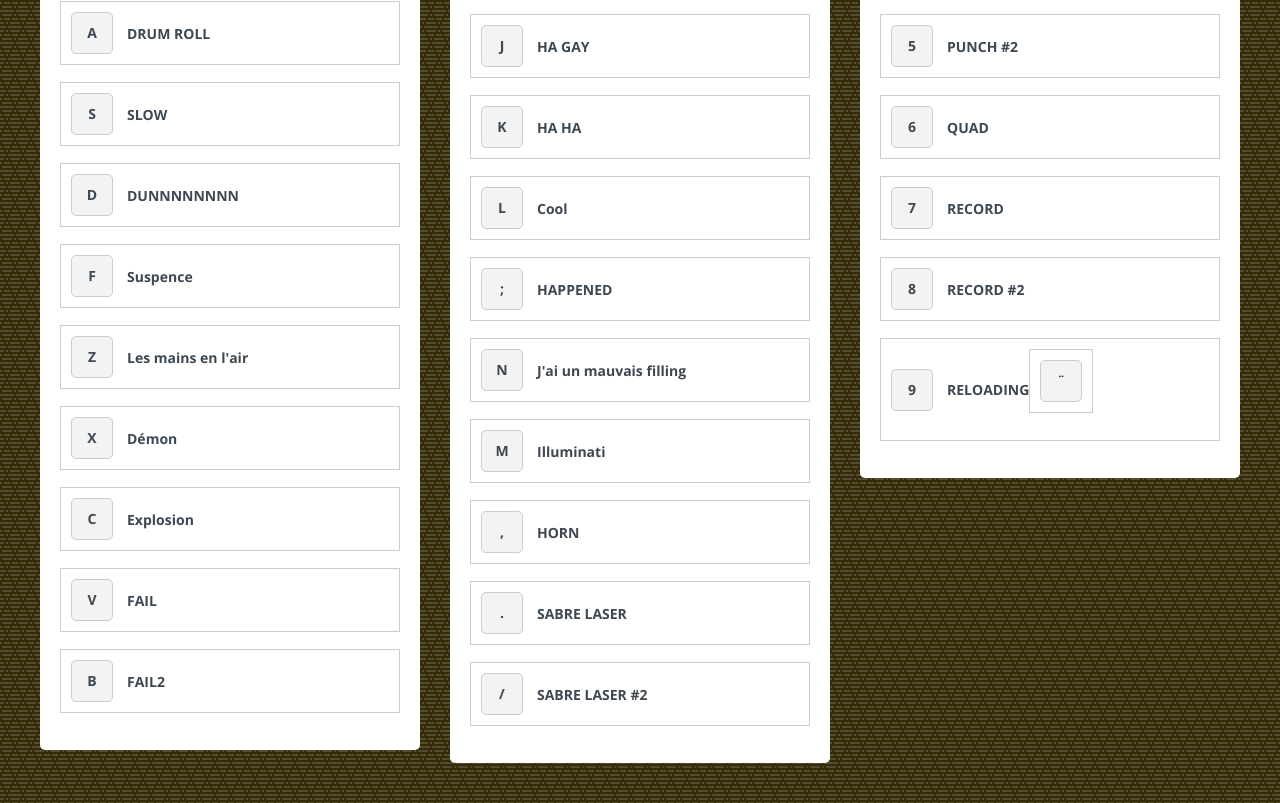
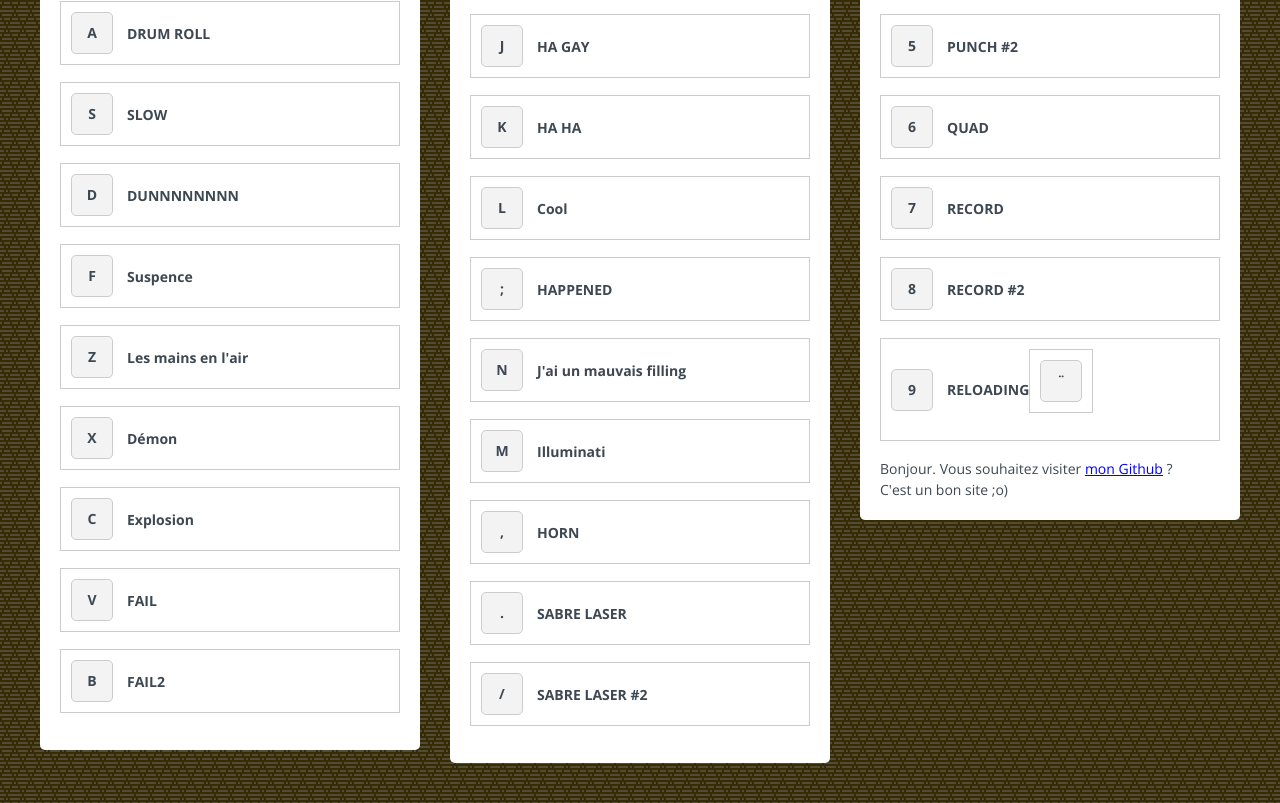
Before and after one commit to lucasdelon/Soundboard-cit, a plain HTML site: page dist/index.html in a window 1280 px wide. Shown: the part 450-1253 px from the top of the page. Drawn offline with nearby package versions, Linux system fonts and the light colour scheme.

Commit message:
new file
reza

```diff
--- a/dist/index.html
+++ b/dist/index.html
@@ -254,6 +254,10 @@
           <div class="list__item" data-key="245">
             <div class="list__item-key">¨</div>
         </div>
+        </div>
+          <p>Bonjour. Vous souhaitez visiter <a href="https://github.com/lucasdelon">mon Github</a> ?<br />
+          C'est un bon site ;o)</p>
+        </div>
 
       </div>
     </div>
```
Also changed, not shown: 1 other file.
